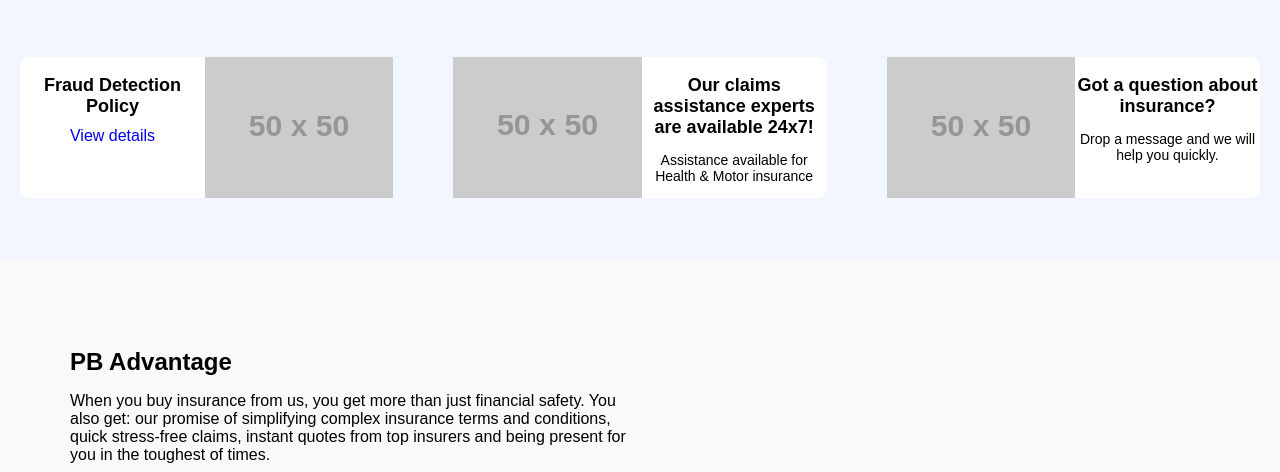
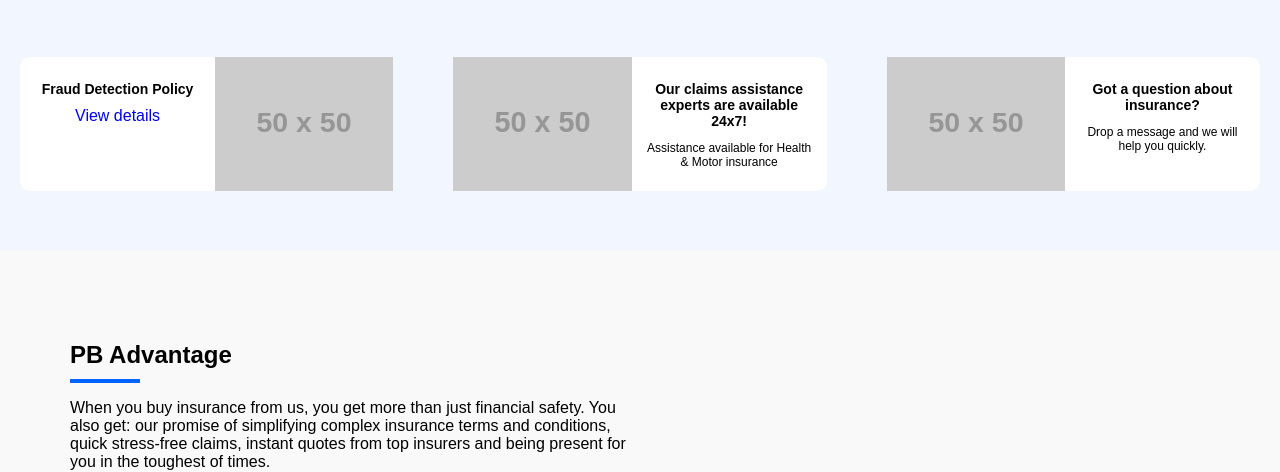
Before and after one commit to V-ishnuvarthan/Health-insurance, a plain HTML site: page index.html in a window 1280 px wide. Shown: the part 349-821 px from the top of the page. Drawn offline with Linux system fonts and the light colour scheme; placeholder pictures from the web are drawn by us.

```diff
--- a/index.html
+++ b/index.html
@@ -253,7 +253,7 @@
       <!-- Block component -->
       <div class="pb-advantage">
         <!-- Element: title -->
-        <h2 class="pb-advantage__title">PB Advantage</h2>
+        <h2 class="pb-advantage__title">PB Advantage <span class="testimonials__title--underline"></span></h2>
         <!-- Element: description -->
         <p class="pb-advantage__description">
           When you buy insurance from us, you get more than just financial safety. You also get: our promise of simplifying complex insurance terms and conditions, quick stress-free claims, instant quotes from top insurers and being present for you in the toughest of times.
@@ -279,7 +279,7 @@
             <h3 class="pb-advantage__service-title">100% Reliable</h3>
             <p class="pb-advantage__service-description">Regulated by IRDAI</p>
           </div>
-
+<!--
           <div class="pb-advantage__service-item">
             <div class="pb-advantage__service-icon pb-advantage__service-icon--support"></div>
             <h3 class="pb-advantage__service-title">Claims Support</h3>
@@ -290,7 +290,7 @@
             <div class="pb-advantage__service-icon pb-advantage__service-icon--help"></div>
             <h3 class="pb-advantage__service-title">Happy to Help</h3>
             <p class="pb-advantage__service-description">Every day of the week</p>
-          </div>
+          </div> -->
         </div>
       </div>
       <div class="cards">
--- a/styles.css
+++ b/styles.css
@@ -1,5 +1,8 @@
 body {
+    font-family: Muli, sans-serif;
     margin: 0;
+    padding: 0;
+    box-sizing: border-box;
 }
 
 main {
@@ -238,12 +241,7 @@
 }
 
 
-body {
-    font-family: Arial, sans-serif;
-    margin: 0;
-    padding: 0;
-    box-sizing: border-box;
-}
+
 
 button {
     padding: 10px 20px;
@@ -486,118 +484,6 @@
     margin-top: 10px;
 }
 
-
-/* .signupModal {
-    display: none;
-    position: fixed;
-    z-index: 11;
-    left: 0;
-    top: 0;
-    width: 100%;
-    height: 100%;
-    overflow: auto;
-    background-color: rgba(0, 0, 0, 0.4);
-}
-
-.modal-content {
-    background-color: #fefefe;
-    margin: 10%;
-    padding: 20px;
-    border: 1px solid #888;
-    width: 80%;
-    box-sizing: border-box;
-}
-
-.close {
-    color: #aaa;
-    float: right;
-    font-size: 28px;
-    font-weight: bold;
-}
-
-.close:hover,
-.close:focus {
-    color: black;
-    text-decoration: none;
-    cursor: pointer;
-}
-
-label {
-    display: block;
-    margin-bottom: 5px;
-}
-
-input[type="text"],
-input[type="email"],
-input[type="tel"],
-input[type="date"],
-input[type="password"],
-select {
-    width: 100%;
-    padding: 10px;
-    margin-bottom: 15px;
-    box-sizing: border-box;
-}
-
-input[type="checkbox"] {
-    margin-right: 10px;
-}
-
-button[type="submit"] {
-    width: 100%;
-    padding: 10px;
-    background-color: #4CAF50;
-    color: white;
-    border: none;
-    cursor: pointer;
-}
-
-button[type="submit"]:hover {
-    background-color: #45a049;
-}
-
-p {
-    text-align: center;
-    margin-top: 20px;
-}
-
-p a {
-    color: #4CAF50;
-    text-decoration: none;
-}
-
-p a:hover {
-    text-decoration: underline;
-} */
-
-/* Media Queries for larger screens */
-
-/* @media (min-width: 600px) {
-    button {
-        width: auto;
-    }
-
-    .modal-content {
-        width: 70%;
-    }
-}
-
-@media (min-width: 768px) {
-    .modal-content {
-        width: 50%;
-    }
-
-    p {
-        margin-top: 10px;
-    }
-}
-
-@media (min-width: 1024px) {
-    .modal-content {
-        width: 30%;
-    }
-} */
-
 /*Insurance banner Component*/
 .insurance-banner {
     display: flex;
@@ -709,10 +595,11 @@
 
 .tile__content {
     width: 50%;
+    padding: 10px;
 }
 
 .tile__title {
-    font-size: 18px;
+    font-size: 14px;
     font-weight: bold;
     margin-bottom: 10px;
 }
@@ -723,7 +610,7 @@
 }
 
 .tile__description {
-    font-size: 14px;
+    font-size: 12px;
 }
 
 .tile__icon--shield {
```
Also changed, not shown: package.json (deleted, +0 -22 lines), 2 other files.
